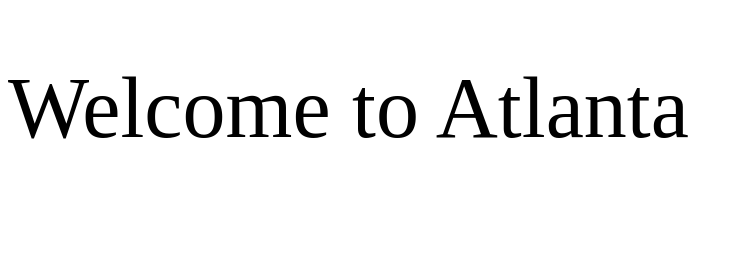
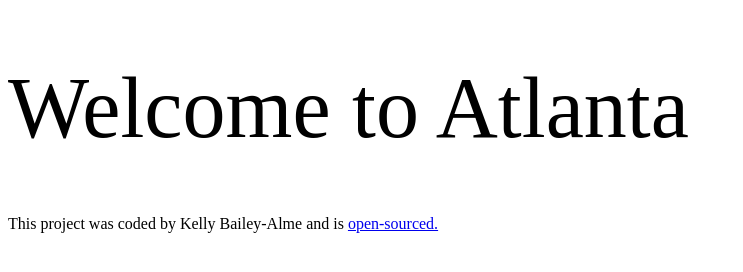
Before and after one commit to kblizzy22/atlanta-travel-project, a plain HTML site: page index.html in a window 1280 px wide. Shown: the whole page, without its empty margins (0-743 px from the left). Drawn offline with Linux system fonts and the light colour scheme; a web font is replaced by a local one.

Commit message:
added footer link

```diff
--- a/index.html
+++ b/index.html
@@ -11,5 +11,9 @@
 </head>
 <body>
     <h1>Welcome to Atlanta</h1>
+
+    <footer>
+        This project was coded by Kelly Bailey-Alme and is <a href="https://github.com/kblizzy22/atlanta-travel-project" target="_blank">open-sourced.</a>
+    </footer>
 </body>
 </html>
```
